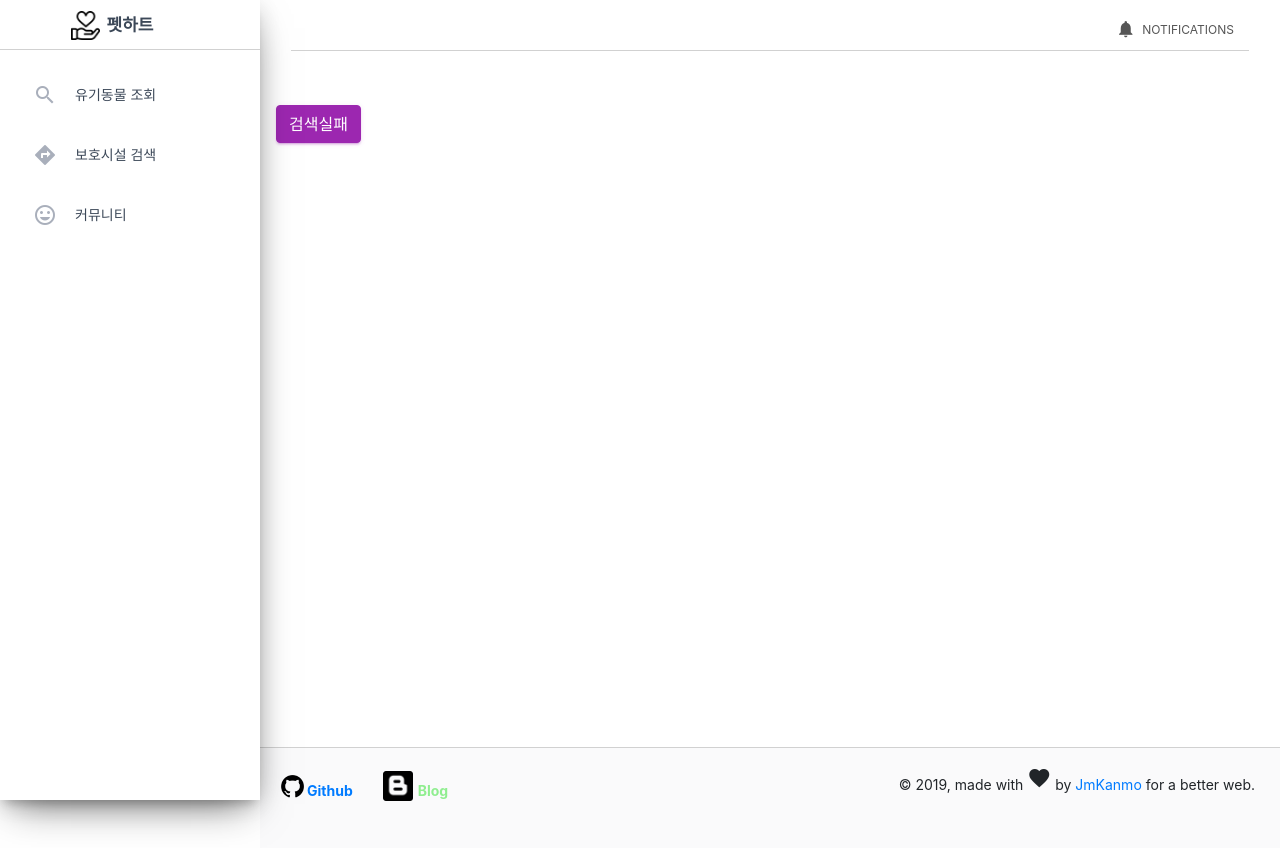
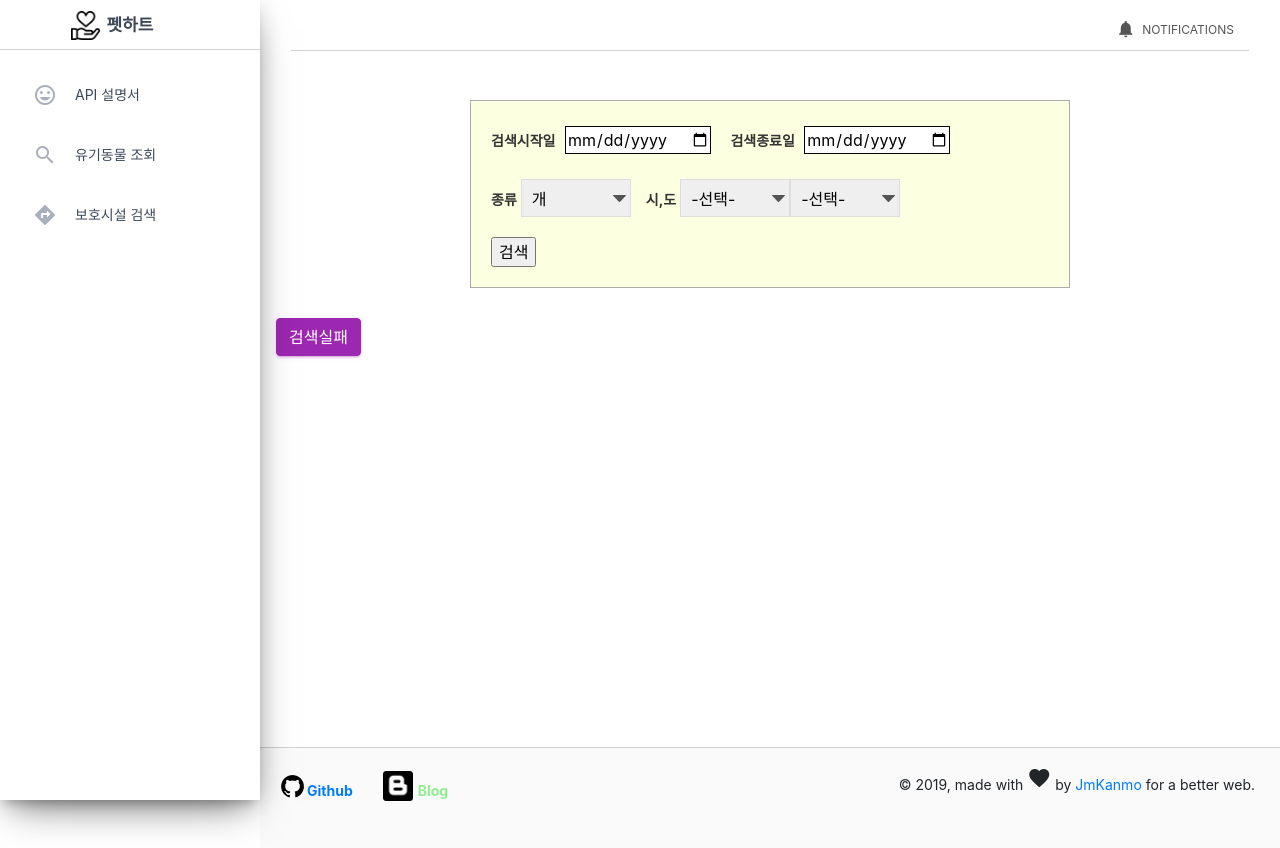
Before and after one commit to JmKanmo/PetService_Web, a Flask app: template templates/dashboard.html in a window 1280 px wide. Run offline with Flask 2, Linux system fonts and the light colour scheme; the template is opened without the code that fills it, so the values that code supplies are empty; some libraries are stand-ins or nearby versions.

Commit message:
검색조건코드추가

```diff
--- a/rest_client/controller.py
+++ b/rest_client/controller.py
@@ -49,8 +49,12 @@ def map():
 animal_list = Animal_Resource().get('', '', '', '', '')
 
 
-@BluePrint.route('/dashboard')
+@BluePrint.route('/dashboard', methods=['POST', 'GET'])
 def dashboard():
+    if request.method == 'POST':
+        print(request.form['start_day']+" " +
+              request.form['end_day']+" "+request.form['animal_kinds'])
+        print(request.form['sido_kinds']+" "+request.form['sigungu_kinds'])
     list_param = []
     random.shuffle(animal_list)
     if animal_list != None:
--- a/static/css/animal_info_style.css
+++ b/static/css/animal_info_style.css
@@ -44,7 +44,6 @@
 .info_wrap .text{
     font-weight: normal;
     font-size: 14px;
-    float: left;
     margin-left: 10px;
     height: 35px;
     line-height: 35px;
--- a/static/css/dashboard_style.css
+++ b/static/css/dashboard_style.css
@@ -15,8 +15,86 @@ ol {
     padding: 0;
 }
 
+.search_form {
+    padding: 25px 20px 20px 20px;
+    width: 600px;
+    border: 1px solid #acacac;
+    margin: 0 auto;
+    background: rgba(245, 255, 149, 0.29);
+}
+
+.search_form .date_form {
+    padding-bottom: 20px;
+}
+
+.search_form input[type="date"] {
+    border-style: none;
+    border: 1px solid #000;
+}
+
+.search_form label {
+    font-weight: bold;
+    color: #333;
+    font-size: 14px;
+}
+
+.search_form label {
+    padding-right: 5px;
+}
+
+.search_form .end_day {
+    margin-left: 15px;
+}
+
+.search_form .condition_form {
+    padding-bottom: 20px;
+}
+
+.condition_form label {
+    position: relative;
+    float: left;
+    padding-right: 4px;
+    top: 10px;
+}
+
+.condition_form .sido_label {
+    margin-left: 15px;
+}
+
+.search_form .kinds_box {
+    float: left;
+    position: relative;
+    width: 110px;
+    height: 38px;
+    border: 1px solid #ddd;
+    line-height: 38px;
+}
+
+.kinds_box .kinds {
+    width: 100%;
+    height: 100%;
+    border: 0 none;
+    font-size: 16px;
+    padding: 0 0 0 10px;
+    appearance: none;
+    -webkit-appearance: none;
+    -moz-appearance: none;
+}
+
+.kinds_box::after {
+    position: absolute;
+    top: 0;
+    bottom: 0;
+    right: 4px;
+    margin: auto;
+    background: url(../images/select.png)no-repeat;
+    width: 13px;
+    height: 7px;
+    content: "";
+}
+
 .animal_list {
-    margin-left: -15px;
+    margin: 25px 0 0 -15px;
 }
 
 .animal_list li {
--- a/static/js/dashboard_script.js
+++ b/static/js/dashboard_script.js
@@ -62,3 +62,54 @@ function profile_onclick() {
 function myfunc() {
     return info_value
 }
+
+var cat1_num = new Array(6110000, 6260000, 6270000, 6280000, 6290000, 6300000, 6310000, 6410000, 6420000);
+var cat1_name = new Array('서울특별시', '부산광역시', '대구광역시', '인천광역시', '광주광역시', '대전광역시', '울산광역시', '경기도', '강원도');
+
+var cat2_num = new Array();
+var cat2_name = new Array();
+
+cat2_num[6110000] = new Array(3220000, 3240000, 3080000, 3150000, 6119998, 3200000, 3040000, 3160000, 3170000, 3100000, 3090000, 3050000, 3190000, 3130000, 3120000, 3210000, 3030000, 3070000, 3230000, 3140000, 3180000, 3020000, 3110000, 3000000, 3010000, 3060000);
+cat2_name[6110000] = new Array('강남구', '강동구', '강북구', '강서구', '개별사업', '관악구', '광진구', '구로구', '금천구', '노원구', '도봉구', '동대문구', '동작구', '마포구', '서대문구', '서초구', '성동구', '성북구', '송파구', '양천구', '영등포구', '용산구', '은평구', '종로구', '중구', '중랑구');
+
+cat2_num[6260000] = new Array(3360000, 3350000, 3400000, 3310000, 3270000, 3300000, 3290000, 3320000, 3390000, 3340000, 3260000, 3380000, 3370000, 3280000, 3250000, 9990099, 3330000);
+cat2_name[6260000] = new Array('강서구', '금정구', '기장군', '남구', '동구', '동래구', '부산진구', '북구', '사상구', '사하구', '서구', '수영구', '연제구', '영도구', '중구', '테스트시', '해운대구');
+
+cat2_num[6270000] = new Array(3440000, 3470000, 3480000, 3420000, 3450000, 3430000, 3460000, 3410000);
+cat2_name[6270000] = new Array('남구', '달서구', '달성군', '동구', '북구', '서구', '수성구', '중구');
+
+cat2_num[6280000] = new Array(3570000, 3550000, 3530000, 3500000, 3510500, 3540000, 3560000, 3520000, 3580000, 3490000);
+cat2_name[6280000] = new Array('강화군', '계양구', '남동구', '동구', '미추홀구', '부평구', '서구', '연수구', '옹진군', '중구');
+
+cat2_num[6290000] = new Array(3630000, 3610000, 3590000, 3620000, 3600000);
+cat2_name[6290000] = new Array('광산구', '남구', '동구', '북구', '서구');
+
+cat2_num[6300000] = new Array(3680000, 3640000, 3660000, 3670000, 3650000);
+cat2_name[6300000] = new Array('대덕구', '동구', '서구', '유성구', '중구');
+
+cat2_num[6310000] = new Array(3700000, 3710000, 3720000, 3730000, 3690000);
+cat2_name[6310000] = new Array('남구', '동구', '북구', '울주군', '중구');
+
+cat2_num[6410000] = new Array(4160000, 3940000, 3970000, 3900000, 5540000, 3980000, 4020000, 4090000, 3990000, 3920000, 3860000, 3780000, 3740000, 4010000, 3930000, 4080000, 3830000, 5590000, 4170000, 5700000, 4140000, 4000000, 4050000, 5630000, 4030000, 3820000, 4070000, 4060000, 3910000, 5600000, 4040000, 5530000);
+cat2_name[6410000] = new Array('가평군', '고양시', '과천시', '광명시', '광주시', '구리시', '군포시', '김포시', '남양주시', '동두천시', '부천시', '성남시', '수원시', '시흥시', '안산시', '안성시', '안양시', '양주시', '양평군', '여주시', '연천군', '오산시', '용인시', '용인시 기흥구', '의왕시', '의정부시', '이천시', '파주시', '평택시', '포천시', '하남시', '화성시');
+
+cat2_num[6420000] = new Array(4200000, 4340000, 4210000, 4240000, 4230000, 4320000, 4350000, 4270000, 4190000, 4330000, 4290000, 4300000, 4180000, 4220000, 4280000, 4250000, 4310000, 4260000);
+cat2_name[6420000] = new Array('강릉시', '고성군', '동해시', '삼척시', '속초시', '양구군', '양양군', '영월군', '원주시', '인제군', '정선군', '철원군', '춘천시', '태백시', '평창군', '홍천군', '화천군', '횡성군');
+
+
+function find_sido(key, sel) {
+
+    if (key == '') return;
+
+    var name = cat2_name[key];
+    var val = cat2_num[key];
+
+    for (i = sel.length - 1; i >= 0; i--)
+        sel.options[i] = null;
+
+    sel.options[0] = new Option('-선택-', '', '', 'true');
+
+    for (i = 0; i < name.length; i++) {
+        sel.options[i + 1] = new Option(name[i], val[i]);
+    }
+}
--- a/templates/cover_template.html
+++ b/templates/cover_template.html
@@ -17,7 +17,7 @@
 <body>
 
     <div class="wrap">
-            <h1 class="cover_title">오늘의 반려동물</h1>
+        <h1 class="cover_title">반려동물 웹서비스 컴퓨팅</h1>
         <div id="demo" class="carousel slide" data-ride="carousel">
             <ul class="carousel-indicators">
                 <li data-target="#demo" data-slide-to="0" class="active"></li>
--- a/templates/dashboard.html
+++ b/templates/dashboard.html
@@ -24,6 +24,49 @@
 
 <body>
     <div class="wrap">
+        <form action="http://127.0.0.1:5000/bp/dashboard" class="search_form" method="POST">
+            <div class="date_form">
+                <label for="start_day" class="start_day">검색시작일</label>
+                <input type='date' id="start_day" name="start_day" />
+                <label for="end_day" class="end_day">검색종료일</label>
+                <input type='date' id="end_day" name="end_day" />
+            </div>
+
+            <div class="condition_form clear_fix">
+                <label style="display: block;" for="kinds">종류</label>
+                <div class="kinds_box">
+                    <select class="kinds" name="animal_kinds" id="kinds">
+                        <option value="417000">개</option>
+                        <option value="422400">고양이</option>
+                        <option value="429900">기타</option>
+                    </select>
+                </div>
+
+                <label class="sido_label" for="sido">시,도</label>
+                <div class="kinds_box">
+                    <select class="kinds" id="sido" name="sido_kinds" onChange="find_sido(this.value,sigungu_kinds)">
+                        <option>-선택-</option>
+                        <option value="6110000">서울특별시</option>
+                        <option value="6260000">부산광역시</option>
+                        <option value="6270000">대구광역시</option>
+                        <option value="6280000">인천광역시</option>
+                        <option value="6290000">광주광역시</option>
+                        <option value="6300000">대전광역시</option>
+                        <option value="6310000">울산광역시</option>
+                        <option value="6410000">경기도</option>
+                        <option value="6420000">강원도</option>
+                    </select>
+                </div>
+
+                <div class="kinds_box">
+                    <select class="kinds" name="sigungu_kinds">
+                        <option>-선택-</option>
+                    </select>
+                </div>
+            </div>
+            <input class="search_btn" type="submit" value="검색" title="조건에 맞는 동물을 검색합니다.">
+        </form>
+
         <ol class="animal_list clear_fix">
             {% if animal_list is defined %}
             <script>
--- a/templates/main_template.html
+++ b/templates/main_template.html
@@ -53,6 +53,13 @@
             </div>
             <div class="sidebar-wrapper">
                 <ul class="nav">
+                    <li class="nav-item">
+                        <a class="nav-link" href="#0">
+                            <i class="material-icons">mood</i>
+                            <p>API 설명서</p>
+                        </a>
+                    </li>
+
                     <li class="nav-item {% if nav_menu == 'dashboard' %}active{% endif%}">
                         <a class="nav-link" href="/bp/dashboard">
                             <i class="material-icons">search</i>
@@ -67,12 +74,6 @@
                         </a>
                     </li>
 
-                    <li class="nav-item">
-                        <a class="nav-link" href="#0">
-                            <i class="material-icons">mood</i>
-                            <p>커뮤니티</p>
-                        </a>
-                    </li>
                     <!-- your sidebar here -->
                 </ul>
             </div>
```
Also changed, not shown: static/css/cover_template_style.css (+5 -5 lines), static/images/select.png (added).
